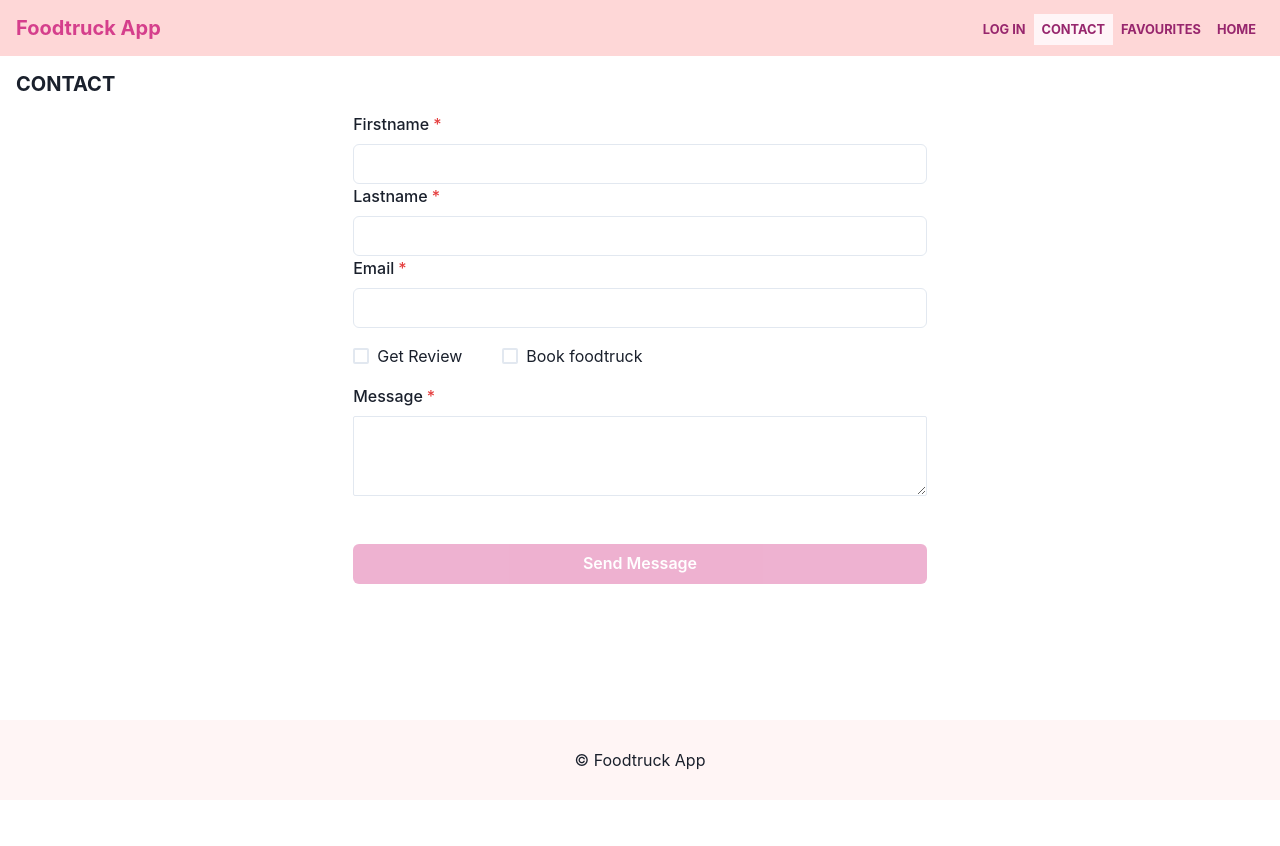
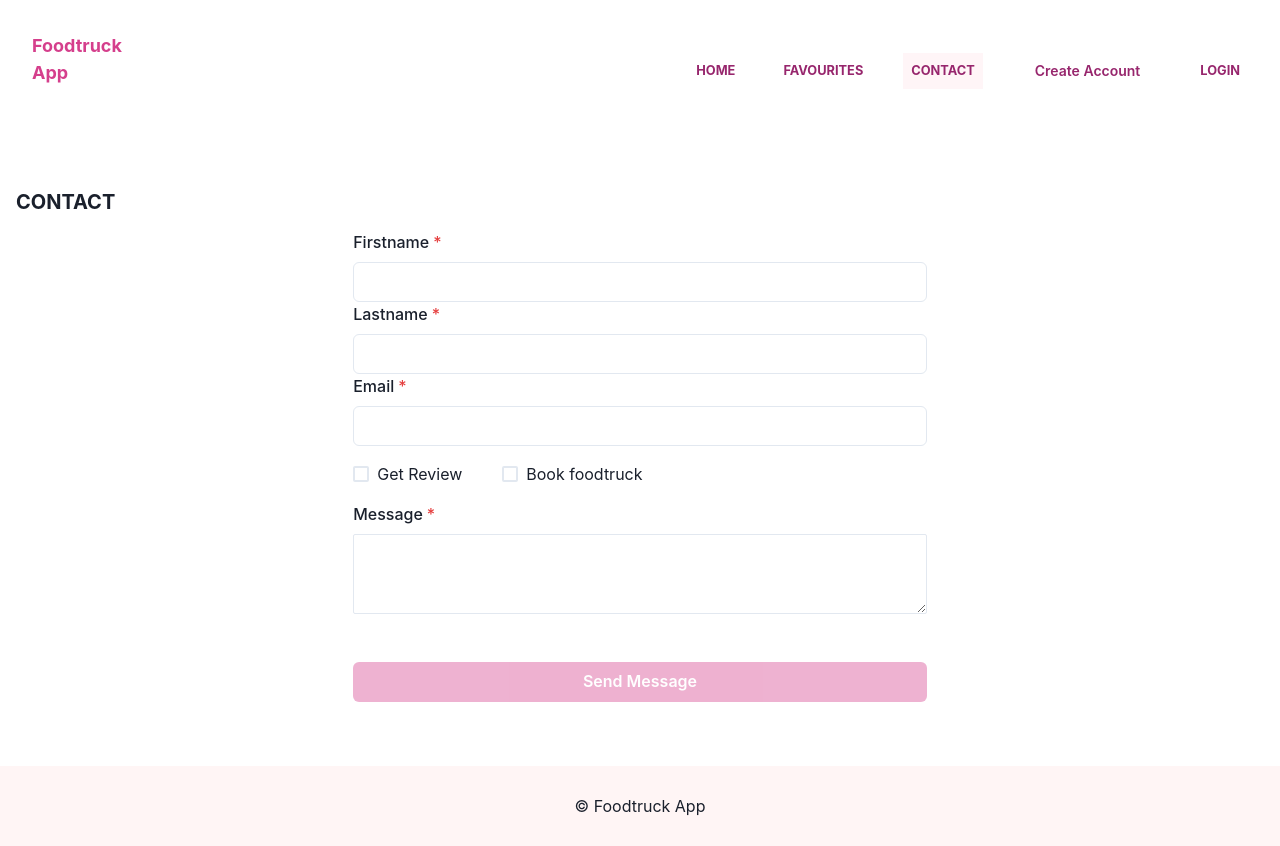
Before and after one commit to faridaalin/js-ca-client, a Next.js app: page /contact in a window 1280 px wide. Before the commit the page ends 800 px from the top, so only its background shows below. Built offline with nearby package versions, Linux system fonts and the light colour scheme.

Commit message:
WIP: padding

```diff
--- a/components/buttons/LogoutButton.js
+++ b/components/buttons/LogoutButton.js
@@ -13,7 +13,12 @@
   };
 
   return (
-    <Button type='button' onClick={signOut}>
+    <Button
+      type='button'
+      colorScheme='pink'
+      variant='outline'
+      onClick={signOut}
+    >
       Sign out
     </Button>
   );
--- a/components/layout/index.js
+++ b/components/layout/index.js
@@ -1,6 +1,6 @@
 import { Grid, GridItem, Container } from '@chakra-ui/react';
-
-import Navbar from '../navbar';
+// import Navbar from '../navbar';
+import Navbar from '../navigationHeader';
 import Header from '../header';
 import Footer from '../footer';
 
--- /dev/null
+++ b/components/logo/index.js
@@ -0,0 +1,19 @@
+import React from 'react';
+import { Box, Text, Link } from '@chakra-ui/react';
+import NextLink from 'next/link';
+
+function Logo(props) {
+  return (
+    <Box {...props}>
+      <NextLink href='/' passHref>
+        <Link color='pink.500' mr='4' style={{ textDecoration: 'none' }}>
+          <Text fontSize='lg' fontWeight='bold'>
+            Foodtruck App
+          </Text>
+        </Link>
+      </NextLink>
+    </Box>
+  );
+}
+
+export default Logo;
--- a/components/navbar/index.js
+++ b/components/navbar/index.js
@@ -1,6 +1,13 @@
 import { Link } from '@chakra-ui/react';
 import NextLink from 'next/link';
-import { Flex, Spacer, Box, Heading, Container } from '@chakra-ui/react';
+import {
+  Flex,
+  Spacer,
+  Box,
+  Heading,
+  Container,
+  Button,
+} from '@chakra-ui/react';
 import LogoutButton from '../buttons/LogoutButton';
 import { useAuth } from '../../context/auth';
 import styles from '../../styles/Navbar.module.css';
@@ -33,12 +40,11 @@
             ) : (
               <ActiveLink href='/login'>Log in</ActiveLink>
             )}
+
             <ActiveLink href='/contact'>Contact</ActiveLink>
-          </Box>
-          <Box>
+
             <ActiveLink href='/favourites'>Favourites</ActiveLink>
-          </Box>
-          <Box>
+
             <ActiveLink href='/'>Home</ActiveLink>
           </Box>
         </Flex>
--- /dev/null
+++ b/components/navigationHeader/index.js
@@ -0,0 +1,121 @@
+import React from 'react';
+import { Link, Box, Flex, Text, Button, Stack } from '@chakra-ui/react';
+import Logo from '../logo';
+import { useAuth } from '../../context/auth';
+import ActiveLink from '../activeLink';
+import LogoutButton from '../buttons/LogoutButton';
+
+const NavBar = (props) => {
+  const [isOpen, setIsOpen] = React.useState(false);
+
+  const toggle = () => setIsOpen(!isOpen);
+
+  return (
+    <NavBarContainer {...props}>
+      <Logo
+        w='100px'
+        color={['white', 'white', 'primary.500', 'primary.500']}
+      />
+      <MenuToggle toggle={toggle} isOpen={isOpen} />
+      <MenuLinks isOpen={isOpen} />
+    </NavBarContainer>
+  );
+};
+
+const CloseIcon = () => (
+  <svg width='24' viewBox='0 0 18 18' xmlns='http://www.w3.org/2000/svg'>
+    <title>Close</title>
+    <path
+      fill='black'
+      d='M9.00023 7.58599L13.9502 2.63599L15.3642 4.04999L10.4142 8.99999L15.3642 13.95L13.9502 15.364L9.00023 10.414L4.05023 15.364L2.63623 13.95L7.58623 8.99999L2.63623 4.04999L4.05023 2.63599L9.00023 7.58599Z'
+    />
+  </svg>
+);
+
+const MenuIcon = () => (
+  <svg
+    width='24px'
+    viewBox='0 0 20 20'
+    xmlns='http://www.w3.org/2000/svg'
+    fill='black'
+  >
+    <title>Menu</title>
+    <path d='M0 3h20v2H0V3zm0 6h20v2H0V9zm0 6h20v2H0v-2z' />
+  </svg>
+);
+
+const MenuToggle = ({ toggle, isOpen }) => {
+  return (
+    <Box display={{ base: 'block', md: 'none' }} onClick={toggle}>
+      {isOpen ? <CloseIcon /> : <MenuIcon />}
+    </Box>
+  );
+};
+
+const MenuItem = ({ children, isLast, to = '/', ...rest }) => {
+  return (
+    <ActiveLink href={to} color='pink.500'>
+      <Text display='block' {...rest}>
+        {children}
+      </Text>
+    </ActiveLink>
+  );
+};
+
+const MenuLinks = ({ isOpen }) => {
+  const [authToken] = useAuth();
+  return (
+    <Box
+      display={{ base: isOpen ? 'block' : 'none', md: 'block' }}
+      flexBasis={{ base: '100%', md: 'auto' }}
+    >
+      <Stack
+        spacing={8}
+        align='center'
+        justify={['center', 'space-between', 'flex-end', 'flex-end']}
+        direction={['column', 'row', 'row', 'row']}
+        pt={[4, 4, 0, 0]}
+      >
+        <MenuItem to='/'>Home</MenuItem>
+        <MenuItem to='/favourites'>Favourites </MenuItem>
+        <MenuItem to='/contact'>Contact </MenuItem>
+
+        <MenuItem to='/signup' isLast>
+          <Button
+            size='sm'
+            rounded='md'
+            // color={['primary.500', 'primary.500', 'white', 'white']}
+            bg={['white', 'white', 'primary.500', 'primary.500']}
+            _hover={{
+              bg: ['primary.100', 'primary.100', 'primary.600', 'primary.600'],
+            }}
+          >
+            Create Account
+          </Button>
+        </MenuItem>
+        {authToken ? <LogoutButton /> : <MenuItem to='/login'>Login </MenuItem>}
+      </Stack>
+    </Box>
+  );
+};
+
+const NavBarContainer = ({ children, ...props }) => {
+  return (
+    <Flex
+      as='nav'
+      align='center'
+      justify='space-between'
+      wrap='wrap'
+      w='100%'
+      mb={8}
+      p={8}
+      bg={['primary.500', 'primary.500', 'transparent', 'transparent']}
+      color={['white', 'white', 'primary.700', 'primary.700']}
+      {...props}
+    >
+      {children}
+    </Flex>
+  );
+};
+
+export default NavBar;
--- a/package.json
+++ b/package.json
@@ -9,7 +9,7 @@
   },
   "dependencies": {
     "@apollo/client": "^3.3.12",
-    "@chakra-ui/icons": "^1.0.7",
+    "@chakra-ui/icons": "^1.0.13",
     "@chakra-ui/react": "^1.4.1",
     "@emotion/react": "^11",
     "@emotion/styled": "^11",
```
Also changed, not shown: components/heading/index.js (added, +9 -0 lines), components/menuItem/index.js (added, +12 -0 lines), components/menuLinks/index.js (added, +39 -0 lines), components/menuToggle/index.js (added, +35 -0 lines), components/navBarContainer/index.js (added, +21 -0 lines), pages/index.js (+7 -4 lines), 1 other file (tests, documents, lock files or other folders).
